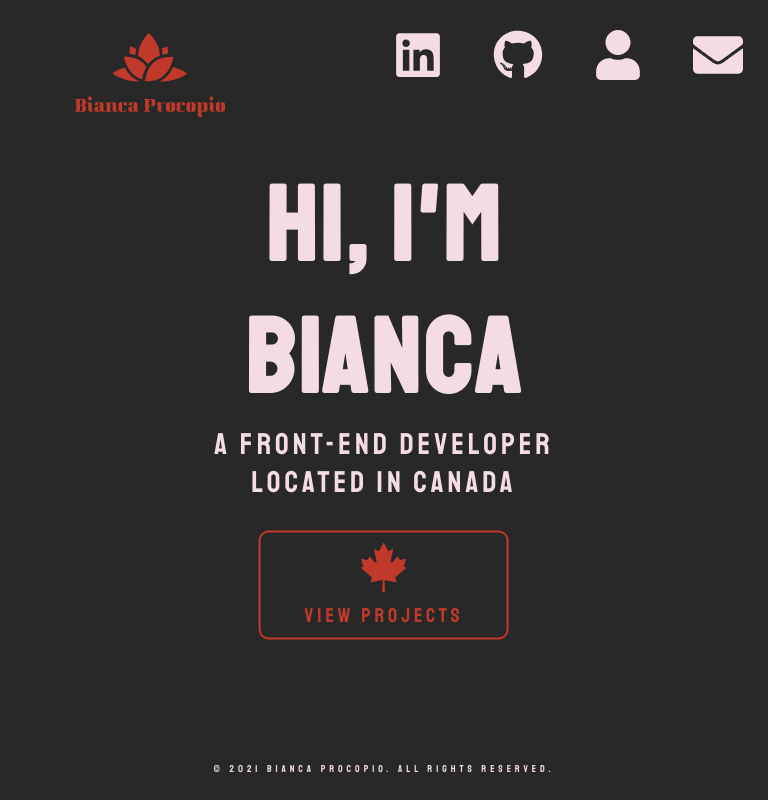
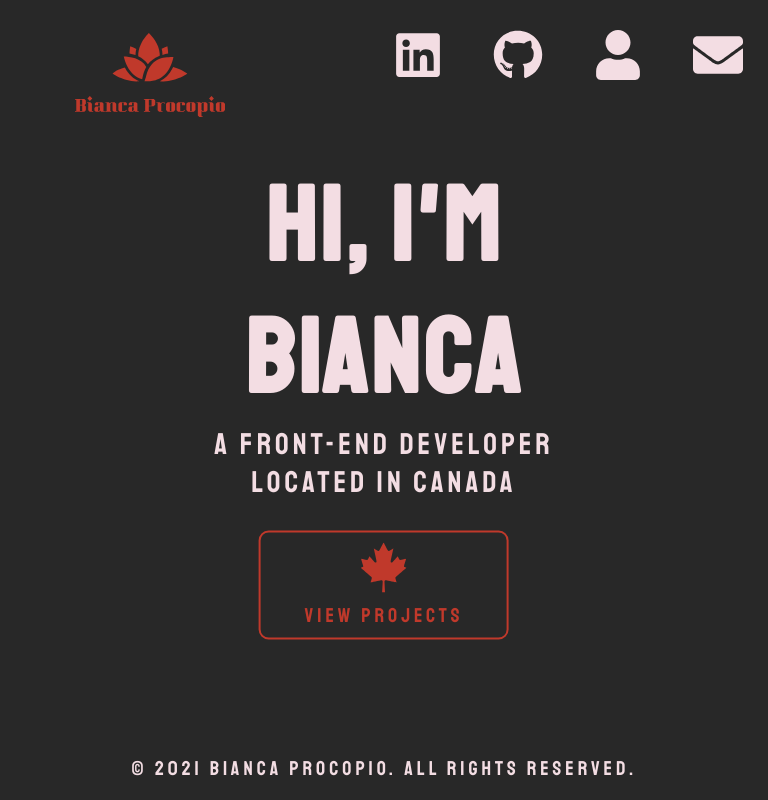
Before and after one commit to biancahpp/Portfolio, a React (Create React App) app: page / in a window 768 px wide. Built offline with nearby package versions, Linux system fonts and the light colour scheme.

Commit message:
quick fix

```diff
--- a/src/sass/base/_base.scss
+++ b/src/sass/base/_base.scss
@@ -32,9 +32,3 @@ body {
     text-decoration: none;
     color: $font-color;
 }
-
-@media (min-width: 768px) and (max-width: 1024px){
-
-}
-@media (min-width: 1281px){
-}
--- a/src/sass/components/_footer.scss
+++ b/src/sass/components/_footer.scss
@@ -12,16 +12,14 @@
   align-items: center;
 }
 
-// .Footer{
-//   height: 8vh;
-//   width: 100vw;
+@media (min-width: 768px) and (max-width: 1024px){
+ .Footer{
+  font-size: 2rem;
+}
+}
 
-//   font-size: 1.5rem;
-
-//   position: absolute;
-//   bottom: 0;
-
-//   display: flex;
-//   justify-content: center;
-//   align-items: center;
-// }
+@media (min-width: 1281px){
+  .Footer{
+    font-size: 1.5rem;
+  }
+}
```
Also changed, not shown: src/sass/components/_header.scss (+0 -12 lines), 1 other file (tests, documents, lock files or other folders).
